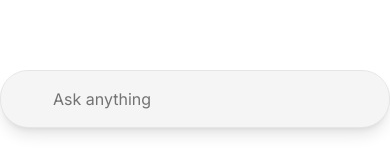
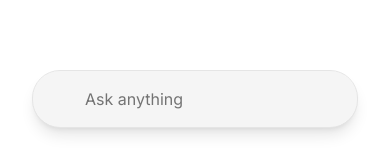
Before and after one commit to estoyse/chat-bridge, a Next.js app: page / in a window 390 px wide. Shown: the part 692-841 px from the top of the page. Built offline with nearby package versions, Linux system fonts and the light colour scheme; some icons are missing.

Commit message:
fix(ui): add padding to message form in mobile

```diff
--- a/components/chat-form.tsx
+++ b/components/chat-form.tsx
@@ -81,7 +81,7 @@ export default function ChatForm({
   };
 
   return (
-    <div className='w-full'>
+    <div className='w-full sm:px-24 px-8'>
       <form onSubmit={handleSubmit} className='group/composer w-full'>
         <input
           ref={fileInputRef}
```
